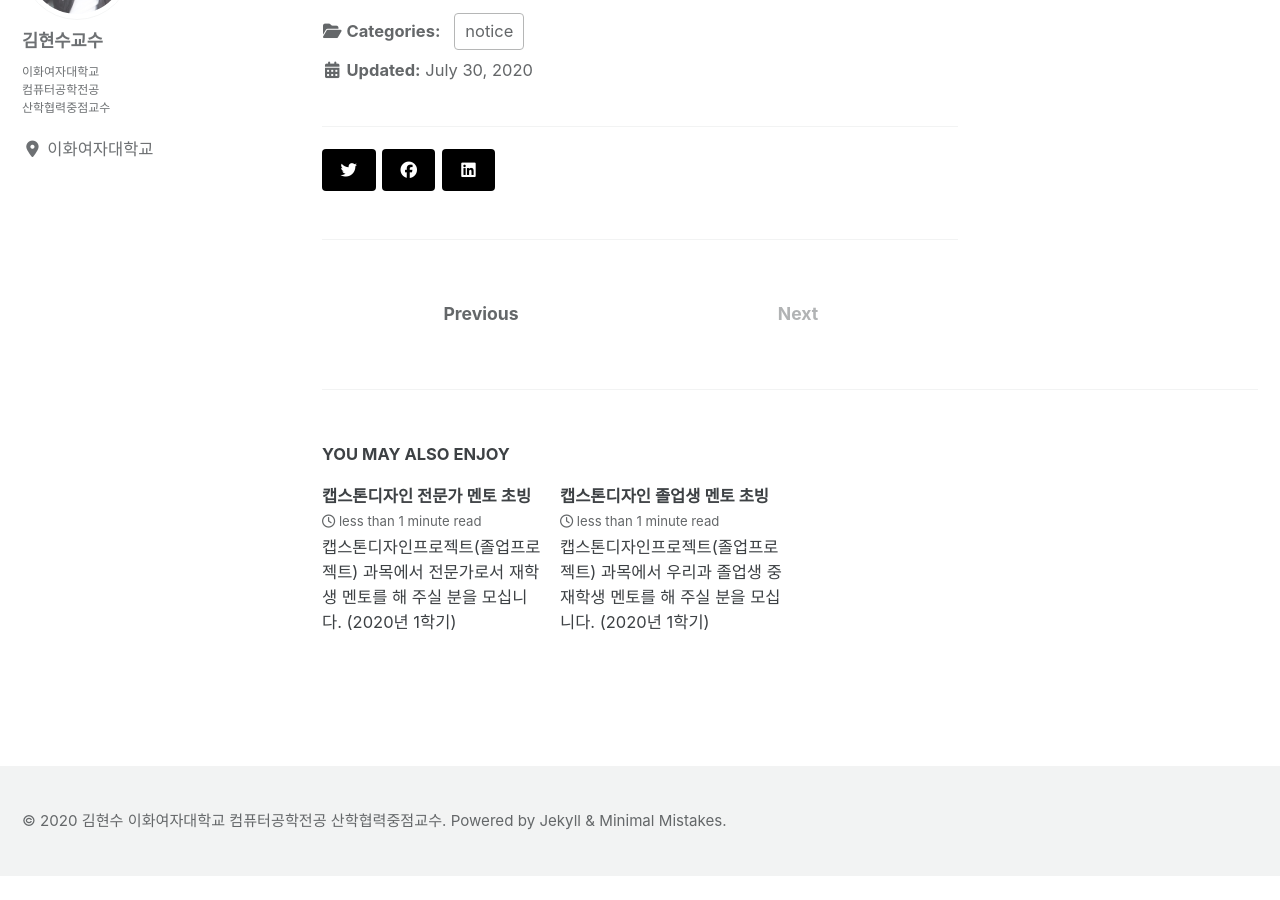
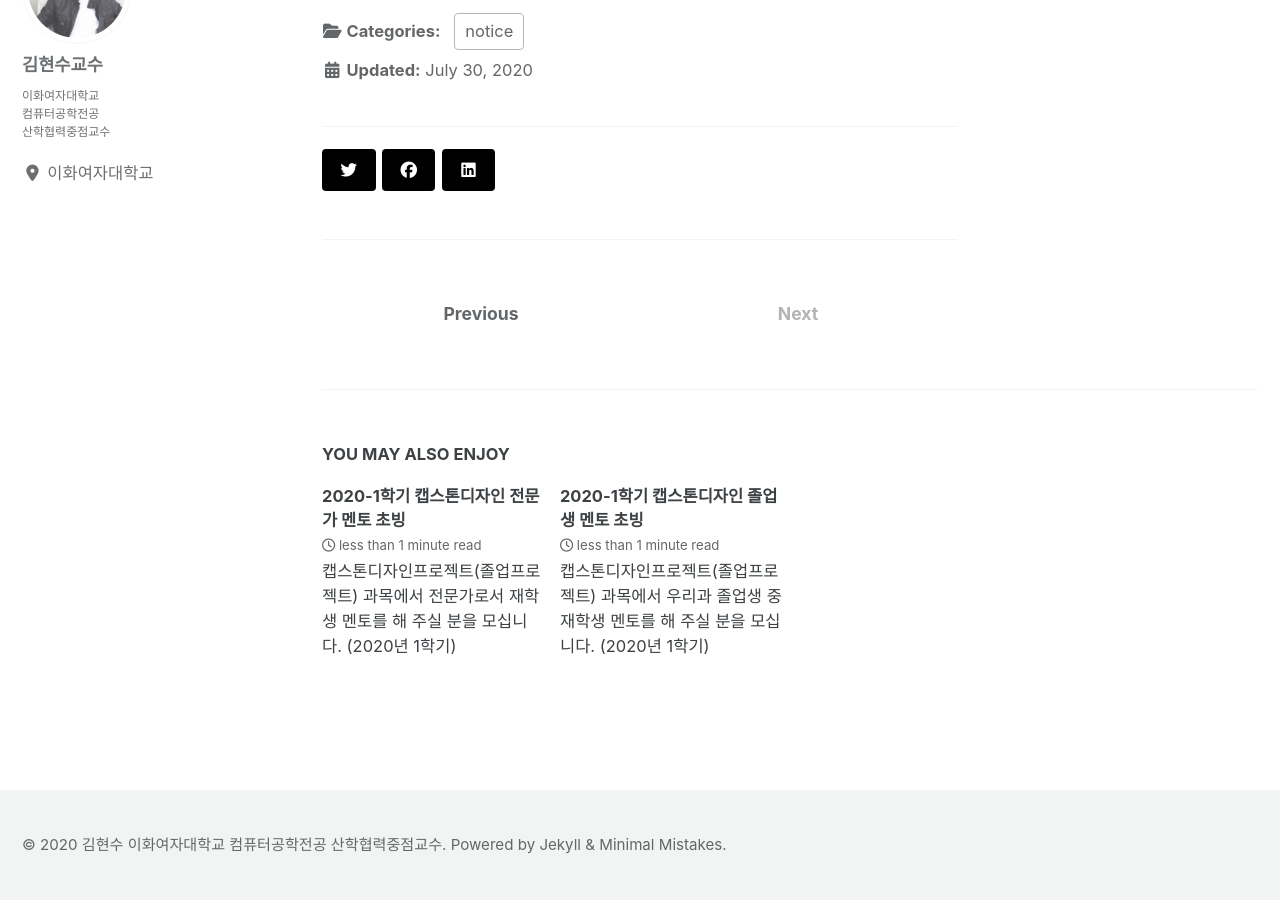
Before and after one commit to faculty-hieonn/faculty-hieonn.github.io, a Jekyll site: the page built from _posts/2020-07-30-end-of-semester.md, in a window 1280 px wide and 900 px high, scrolled down 999 px. Built offline with Jekyll 4.4.1, drawn with Linux system fonts in a browser that asks for light colours; cached includes are drawn as plain includes; nearby versions of some CDN libraries; before the commit the page ends 1875 px from its top, so only the background shows below that; some of the changed text lies outside the part shown.

Commit message:
correcton

```diff
--- a/_posts/2020-05-23-mentoring.md
+++ b/_posts/2020-05-23-mentoring.md
@@ -1,5 +1,5 @@
 ---
-title: "캡스톤디자인 졸업생 멘토 초빙"
+title: "2020-1학기 캡스톤디자인 졸업생 멘토 초빙"
 date: 2020-05-23 08:26:28 -0400
 categories: notice
 ---
--- a/_posts/2020-05-24-expert.md
+++ b/_posts/2020-05-24-expert.md
@@ -1,5 +1,5 @@
 ---
-title: "캡스톤디자인 전문가 멘토 초빙"
+title: "2020-1학기 캡스톤디자인 전문가 멘토 초빙"
 date: 2020-05-24 08:26:28 -0400
 categories: notice
 canonical_url: "https://faculty-hieonn.github.io/notice/expert"
--- a/_posts/2020-07-30-end-of-semester.md
+++ b/_posts/2020-07-30-end-of-semester.md
@@ -1,5 +1,5 @@
 ---
-title: "리더십 특강연사 초빙"
+title: "2020-2학기 리더십 특강연사 초빙"
 date: 2020-07-30 08:26:28 -0400
 categories: notice
 ---
```
